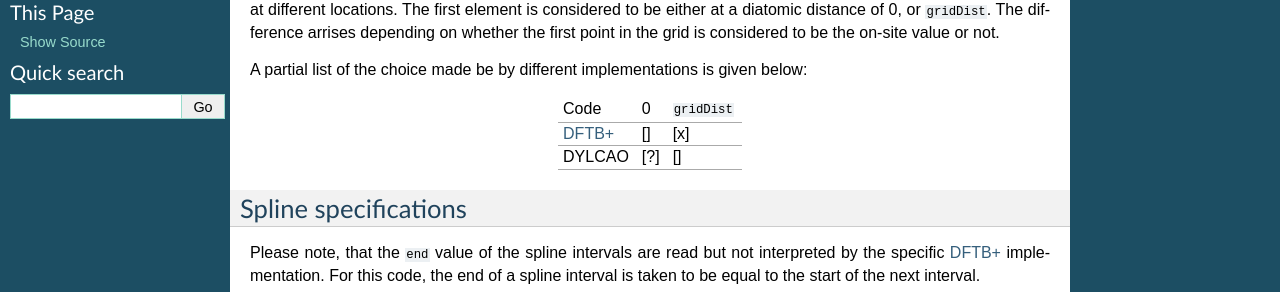
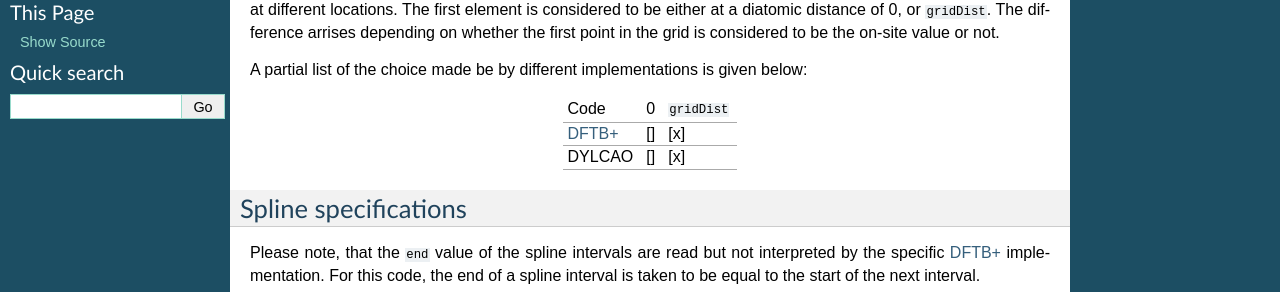
Before and after one commit to bhourahine/slako-doc, a Sphinx documentation site: the page built from source/variants.rst, in a window 1280 px wide. Shown: the part 302-594 px from the top of the page. Built offline with Sphinx 7.4.7, drawn with Linux system fonts in a browser that asks for light colours.

```diff
--- a/source/variants.rst
+++ b/source/variants.rst
@@ -30,7 +30,7 @@ below:
 +---------------------------------------+------+--------------+
 | `DFTB+ <http://www.dftb-plus.info>`__ | \[]  | \[x]         |
 +---------------------------------------+------+--------------+
-| DYLCAO                                | \[?] | \[]          |
+| DYLCAO                                | \[]  | \[x]         |
 +---------------------------------------+------+--------------+
 
 .. _variantsSpline:
```
